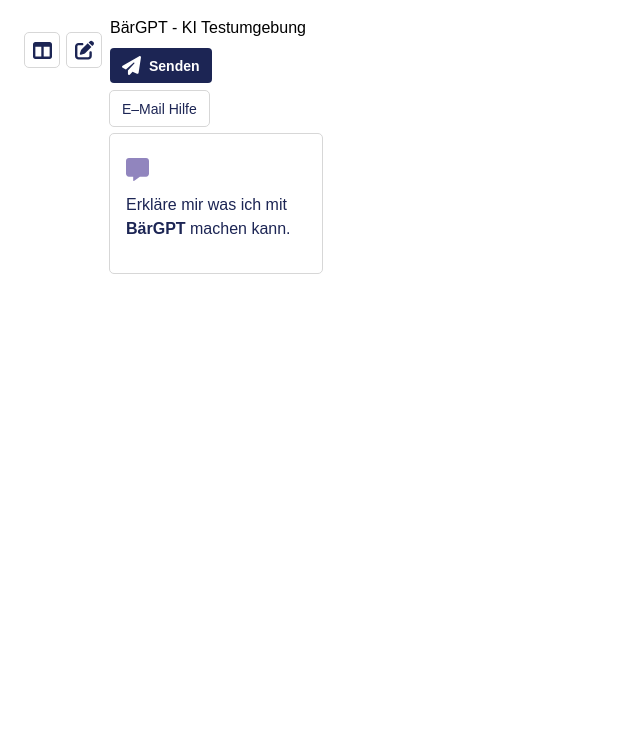
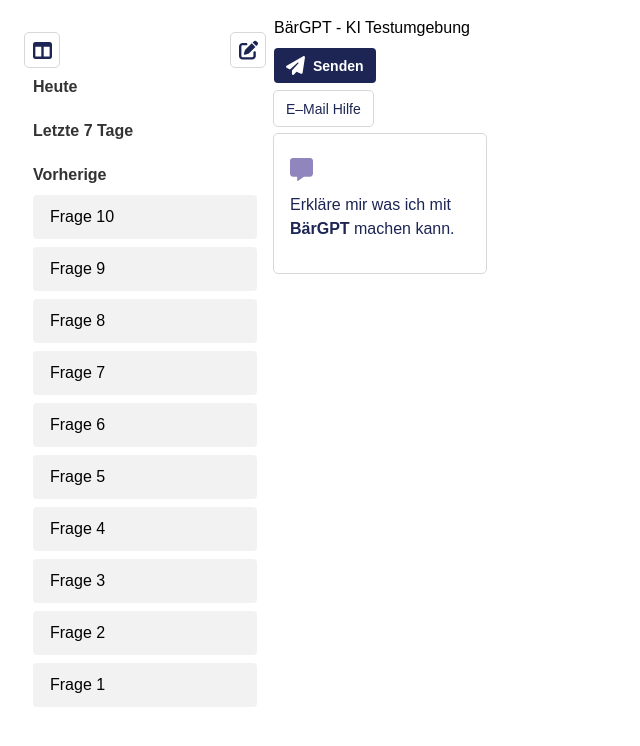
Before and after one commit to technologiestiftung/ber-gpt-frontend, a React (Vite) app: page / in a window 1280 px wide. Shown: the top 746 px of the page, without its empty margins (0-640 px from the left). Built offline with nearby package versions, Linux system fonts and the light colour scheme.

Commit message:
feat: add basic animation

```diff
--- a/src/components/sidebar/sidebar.tsx
+++ b/src/components/sidebar/sidebar.tsx
@@ -96,15 +96,15 @@ export const Sidebar: React.FC = () => {
 		() => [
 			{ label: "Heute", chats: chatsToday },
 			{ label: "Letzte 7 Tage", chats: chatsLastSevenDays },
-			{ label: "Älter", chats: previousChats },
+			{ label: "Vorherige", chats: previousChats },
 		],
 		[chatsToday, chatsLastSevenDays, previousChats],
 	);
 
 	return (
 		<aside
-			className={`h-full max-w-72 rounded border px-2 pb-6 pt-2 ${
-				isOpen ? "border-light-grey" : "border-transparent"
+			className={`h-full w-fit shrink rounded border px-2 pb-6 pt-2 transition-all duration-200 ease-out ${
+				isOpen ? "w-64 border-light-grey" : "w-24 border-transparent"
 			}`}
 			aria-label="Sidebar"
 		>
@@ -123,7 +123,9 @@ export const Sidebar: React.FC = () => {
 					title="Neuen Chat starten"
 				/>
 			</div>
-			<div className={`w-60 flex-col gap-5 px-2 ${isOpen ? "flex" : "hidden"}`}>
+			<div
+				className={`flex w-60 flex-col gap-5 px-2 opacity-100 transition-all duration-200 ease-out ${isOpen ? "opacity-100" : "opacity-0"}`}
+			>
 				{chatGroups.map(({ label, chats }) => (
 					<HistoryGroup key={label} label={label} chats={chats} />
 				))}
```
